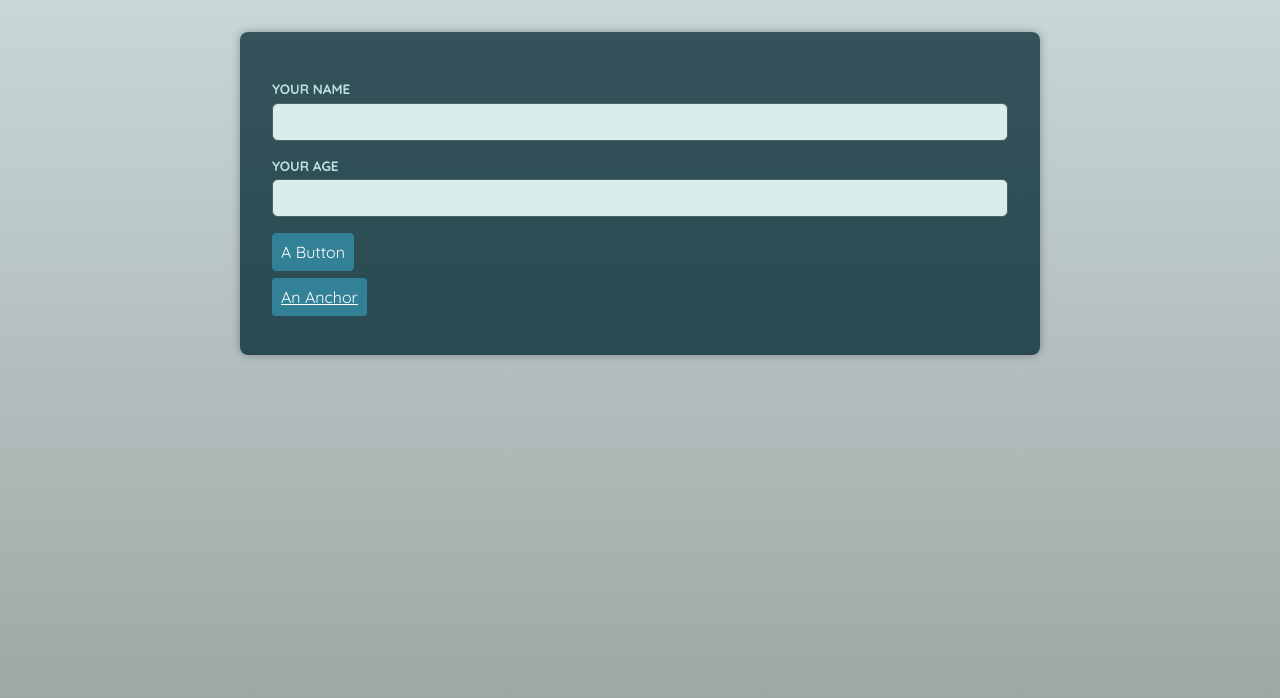
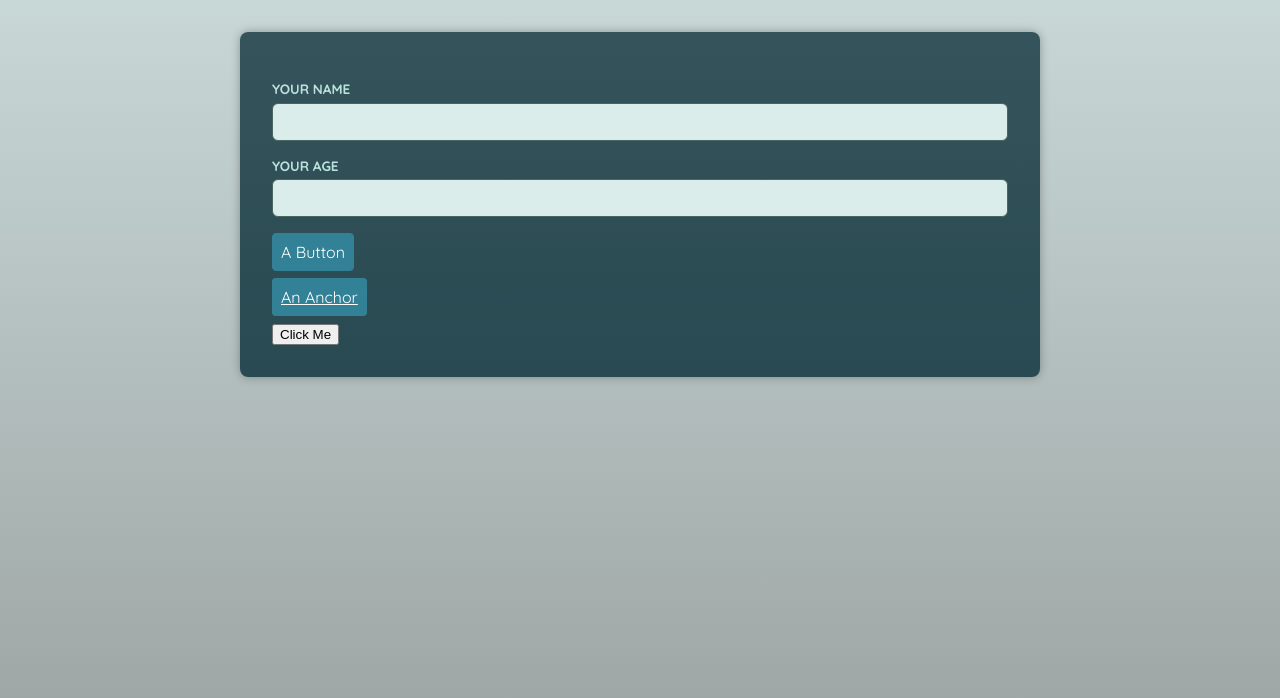
Before and after one commit to naufalathallah/typescript-course, a React (Vite) app: page / in a window 1280 px wide. Shown: the top 698 px of the page. Built offline with nearby package versions, Linux system fonts and the light colour scheme; a web font is replaced by a local one.

Commit message:
fix: polymorph component

```diff
--- a/src/App.tsx
+++ b/src/App.tsx
@@ -1,5 +1,6 @@
 import "./App.css";
 import Button from "./components/Button";
+import Container from "./components/Container";
 import Input from "./components/input";
 
 function App() {
@@ -13,6 +14,7 @@ function App() {
       <p>
         <Button href="https://google.com">An Anchor</Button>
       </p>
+      <Container as={Button}>Click Me</Container>
     </main>
   );
 }
--- /dev/null
+++ b/src/components/Container.tsx
@@ -0,0 +1,15 @@
+import { ComponentPropsWithoutRef, ElementType, ReactNode } from "react";
+
+type ContainerProps<T extends ElementType> = {
+  as?: T;
+  children: ReactNode;
+} & ComponentPropsWithoutRef<T>;
+
+export default function Container<C extends ElementType>({ as, children, ...props }: ContainerProps<C>) {
+  const Component = as || "div";
+  return (
+    <Component className="container" {...props}>
+      {children}
+    </Component>
+  );
+}
```
